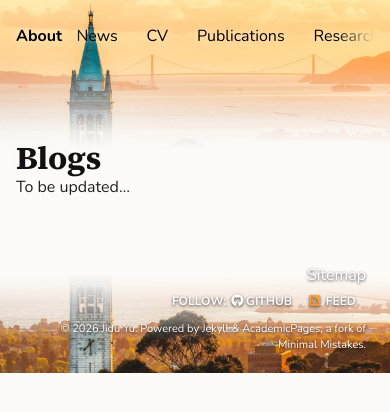
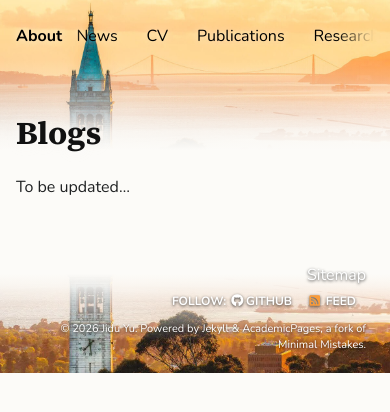
Before and after one commit to yujidu/yujidu.github.io, a Jekyll site: the page built from _pages/blogs.md, in a window 390 px wide. Shown: the top 412 px of the page. Built offline with Jekyll 4.4.1, drawn with Linux system fonts in a browser that asks for light colours.

```diff
--- a/_sass/_home.scss
+++ b/_sass/_home.scss
@@ -1543,6 +1543,7 @@ $cv-ink: #4a5a6a;
   }
 
   .home-hero--compact .home-hero__content {
+    bottom: auto;
     margin-top: -2.2rem;
   }
 }
```
